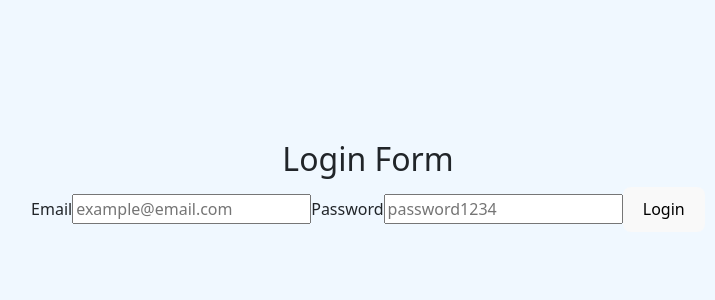
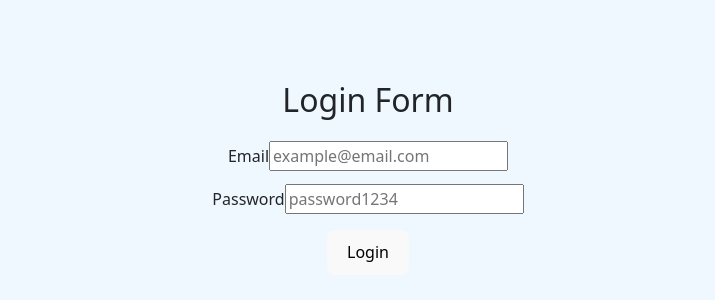
Before and after one commit to lucianogarriga/react-hooks-ob, a React (Vite) app: page / in a window 1280 px wide. Shown: the part 214-514 px from the top of the page, without its empty margins (272-987 px from the left). Built offline with nearby package versions, Linux system fonts and the light colour scheme.

Commit message:
Error Message - Props - Children

```diff
--- a/src/components/pure/forms/loginFormik.jsx
+++ b/src/components/pure/forms/loginFormik.jsx
@@ -1,5 +1,5 @@
 import React from "react";
-import { Formik, Field, Form } from "formik";
+import { Formik, Field, Form, ErrorMessage } from "formik";
 import * as Yup from "yup";
 
 const loginSchema = Yup.object().shape({
@@ -23,56 +23,57 @@ const LoginFormik = () => {
         // Yup Validation Schema
         validationSchema={loginSchema}
         onSubmit={async (values) => {
-          await new Promise(r => setTimeout(r, 2000))
+          await new Promise((r) => setTimeout(r, 2000));
           alert(JSON.stringify(values, null, 2));
           // We save the data in local storage of browser
-          localStorage.setItem('credentials', values)
+          localStorage.setItem("credentials", values);
         }}
       >
         {/* Obtain Props from Formik */}
 
-        {(props) => {
-          const {
-            values, // obtain Form values
-            touched, // if user touched any field
-            errors, // obtain error inside a field or form
-            isSubmitting, // if was send 100% or is sending
-            handleChange, // if exists any change in a field to control it
-            handleBlur, // if exists any focus change
-          } = props;
-
-          return (
-            <Form>
-              <label htmlFor="email">Email</label>
-              <Field id="email" type="email" name="email" placeholder="example@email.com" />
-              {/* Email errors */}
-              {
-                errors.email && touched.email &&
-                (
-                  <div className="error">
-                    <p>{errors.email}</p>
-                  </div>
-                )
-              }
-              <label htmlFor="password">Password</label>
-              <Field id="password" type="password" name="password" placeholder="password1234" />
-              {/* Password errors */}
-              {
-                errors.password && touched.password &&
-                (
-                  <div className="error">
-                    <p>{errors.password}</p>
-                  </div>
-                )
-              }
-              <button type="submit">Login</button>
-              {isSubmitting
-              ? (<p>Login your credentials...</p>)
-              : null
-              }
-            </Form>
-          );
-        }}
+        {({
+          values,
+          errors,
+          touched,
+          isSubmitting,
+          handleChange,
+          handleBlur,
+        }) => (
+          <Form>
+            <label htmlFor="email" className="mt-3">
+              Email
+            </label>
+            <Field
+              id="email"
+              type="email"
+              name="email"
+              placeholder="example@email.com"
+            />
+            {/* Email errors */}
+            {errors.email && touched.email && (
+                <ErrorMessage component="div" name="email" />
+            )}
+            <br/>
+            <label htmlFor="password" className="mt-3">
+              Password
+            </label>
+            <Field
+              id="password"
+              type="password"
+              name="password"
+              placeholder="password1234"
+            />
+            {/* Password errors */}
+            {errors.password && touched.password && (
+                <ErrorMessage name="password" component="div" />
+            )}
+            <br/>
+            <button type="submit" className="m-3">
+              Login
+            </button>
+            {isSubmitting ? <p>Login your credentials...</p> : null}
+          </Form>
+        )}
       </Formik>
     </div>
   );
```
